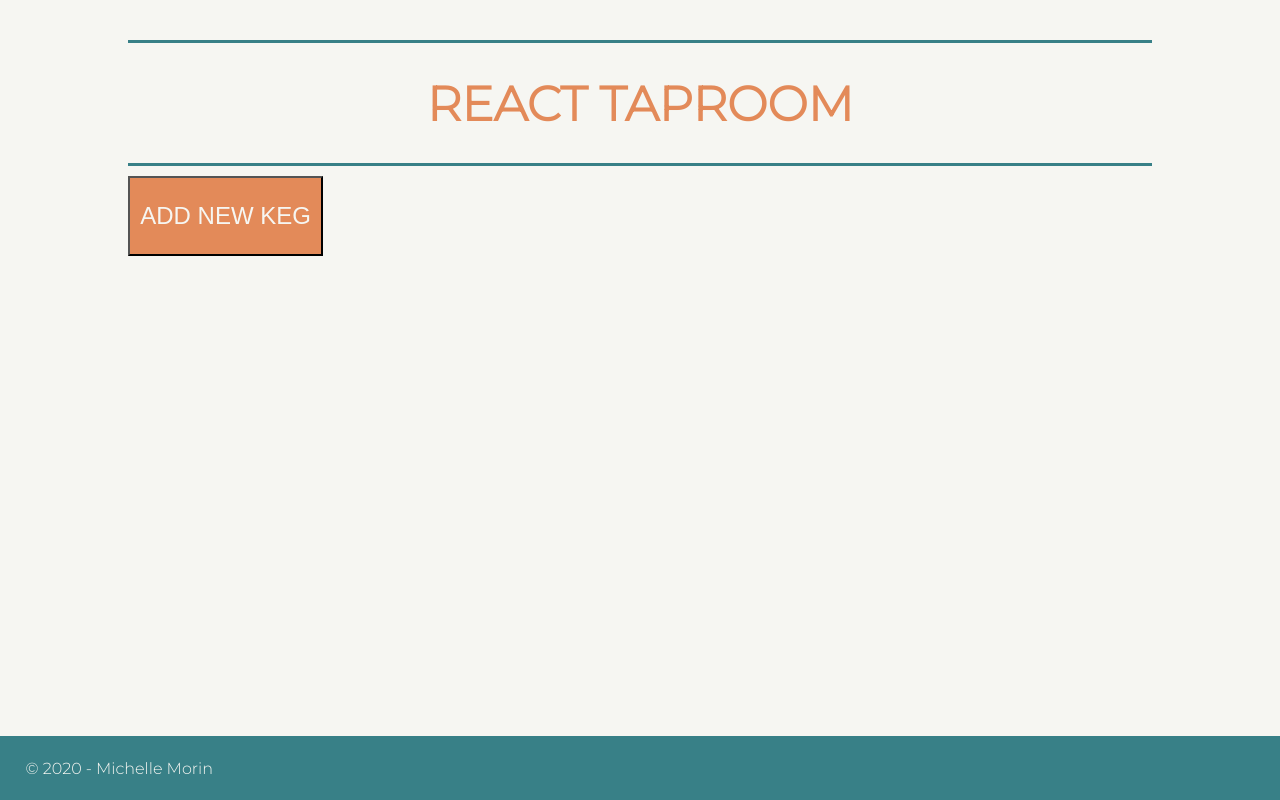
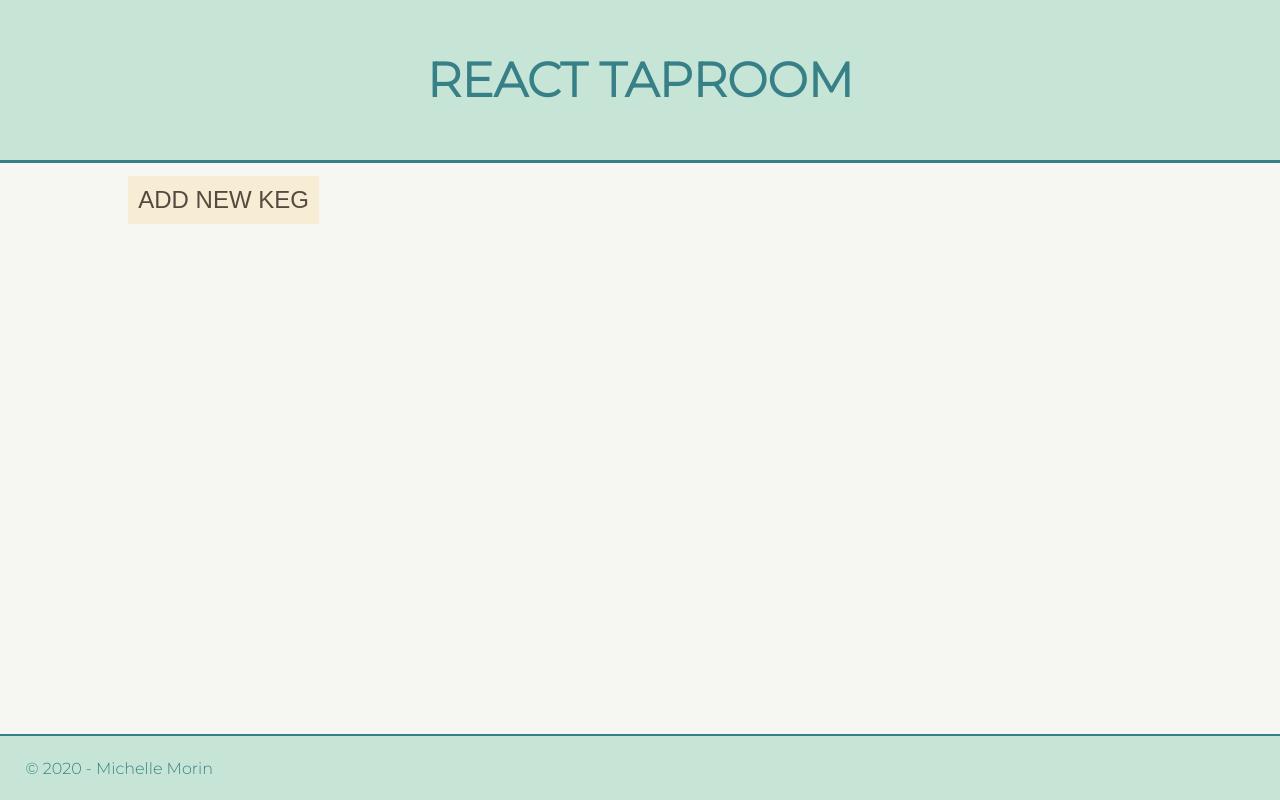
Before and after one commit to michelle-morin/taproom, a React (Create React App) app: page / in a window 1280 px wide. Built offline with nearby package versions, Linux system fonts and the light colour scheme.

Commit message:
update color scheme and sizing of components

```diff
--- a/src/components/Footer.js
+++ b/src/components/Footer.js
@@ -5,9 +5,10 @@ function Footer(){
     position: 'fixed',
     bottom: '0',
     left: '0',
-    width: '100%',
-    backgroundColor: '#388087',
-    color: '#f6f6f2',
+    width: '100vw',
+    backgroundColor: 'rgb(198,229,214)',
+    borderTop: '2px solid #388087',
+    color: '#388087',
     padding: '0.5%',
     paddingLeft: '2%'
   }
--- a/src/components/Header.js
+++ b/src/components/Header.js
@@ -2,30 +2,26 @@ import React from 'react';
 
 function Header(){
   const headerStyles = {
-    marginLeft: '10vw',
-    marginRight: '10vw',
     position: 'absolute',
-    top: '5vh',
+    top: '0',
     left: '0',
-    width: '80vw',
-    height: '15vh',
+    width: '100vw',
+    height: '20vh',
     display: 'flex',
+    alignItems: 'center',
     justifyContent: 'center',
-    alignItems: 'center',
     flexWrap: 'wrap',
-    borderTop: '3px solid #388087',
     borderBottom: '3px solid #388087',
-    backgroundColor: '#f6f6f2',
-    color:  'rgb(227, 138, 89)',
-    fontSize: '1.5rem'
+    backgroundColor: 'rgb(198,229,214)',
+    color:  '#388087',
+    fontSize: '1.5rem',
+    backgroundPosition: 'center'
   }
 
   return (
     <React.Fragment>
       <div style={headerStyles}>
-        <header>
-          <h1>REACT TAPROOM</h1>
-        </header>
+        <h1>REACT TAPROOM</h1>
       </div>
     </React.Fragment>
   );
--- a/src/components/TapControl.js
+++ b/src/components/TapControl.js
@@ -7,9 +7,11 @@ const tapControlStyles = {
   position: 'relative',
   top: '20vh',
   width: '80vw',
+  height: 'auto',
   marginTop: '2vh',
   marginLeft: '10vw',
-  marginRight: '10vw'
+  marginRight: '10vw',
+  marginBottom: '10%'
 }
 
 class TapControl extends React.Component {
--- a/src/index.css
+++ b/src/index.css
@@ -5,20 +5,28 @@ body {
   color: #388087;
 }
 
-h3.beer-name {
-  background-color: #c2edce;
+h2.beer-name {
+  color: rgb(86,74,64);
+  background-color: rgb(247,236,212);
+}
+
+.beer-image {
+  top: 5vh;
+  height: 150px;
+  width: 150px;
 }
 
 button.reused-button {
-  background-color: rgb(227, 138, 89);
-  color: #f6f6f2;
-  height: 5rem;
+  color: rgb(86,74,64);
+  background-color: rgb(247,236,212);
+  height: 3rem;
   width: auto;
   font-size: 1.5rem;
   padding: 1%;
   cursor: pointer;
   outline: none;
   box-shadow: none;
+  border: none;
 }
 
 input {
@@ -56,11 +64,17 @@ button.buy-button, button.details-button {
   min-height: 2.5rem;
   height: auto;
   font-size: 1.5rem;
-  background-color: #badfe7;
+  background-color: rgb(198,229,214);
   color: #388087;
   outline: none;
   box-shadow: none;
   cursor: pointer;
+}
+
+button.buy-button:hover, button.details-button:hover {
+  transform: scale(1.1);
+  background-color: #388087;
+  color: #f6f6f2;
 }
 
 p.empty-keg {
```
